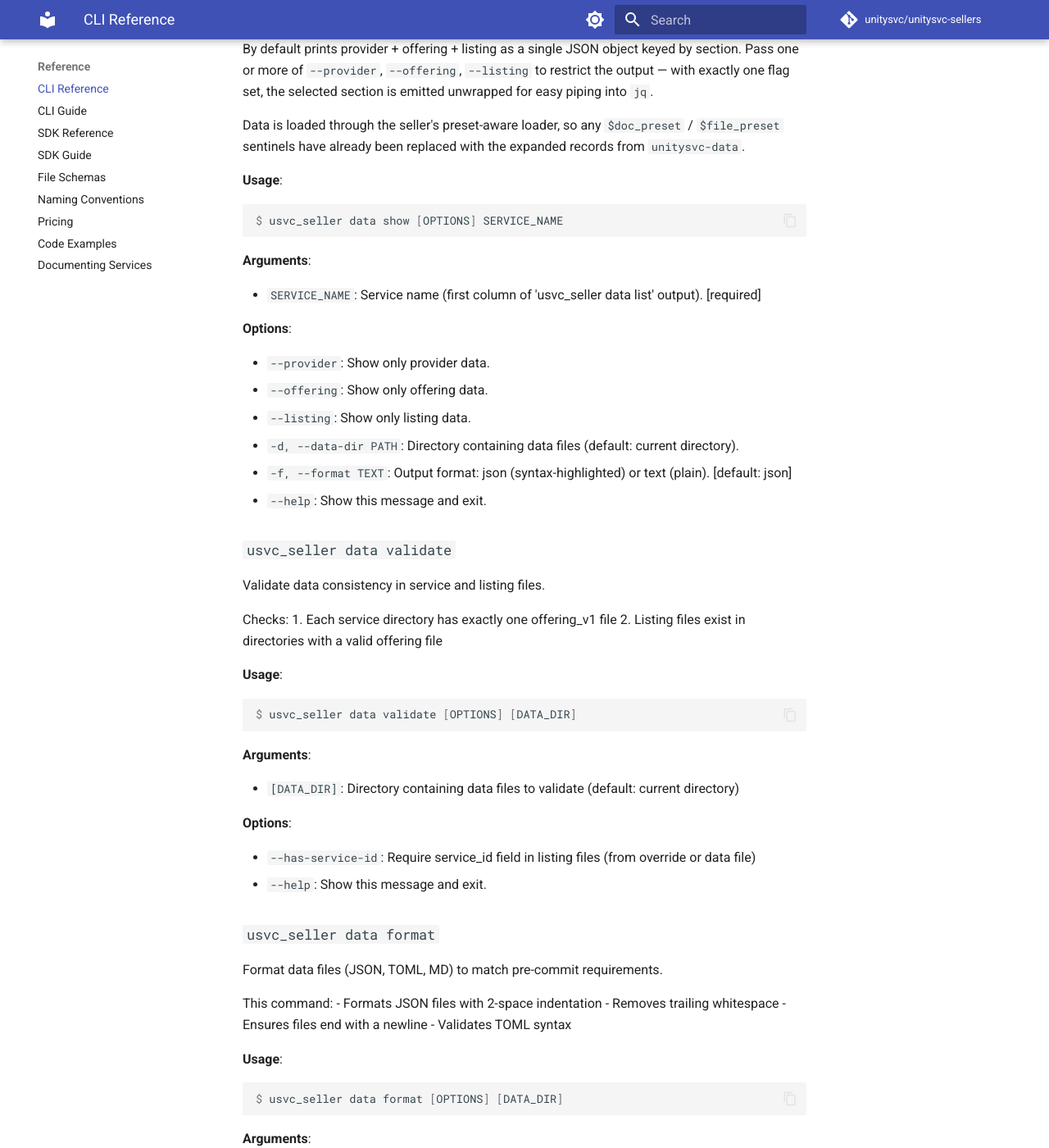
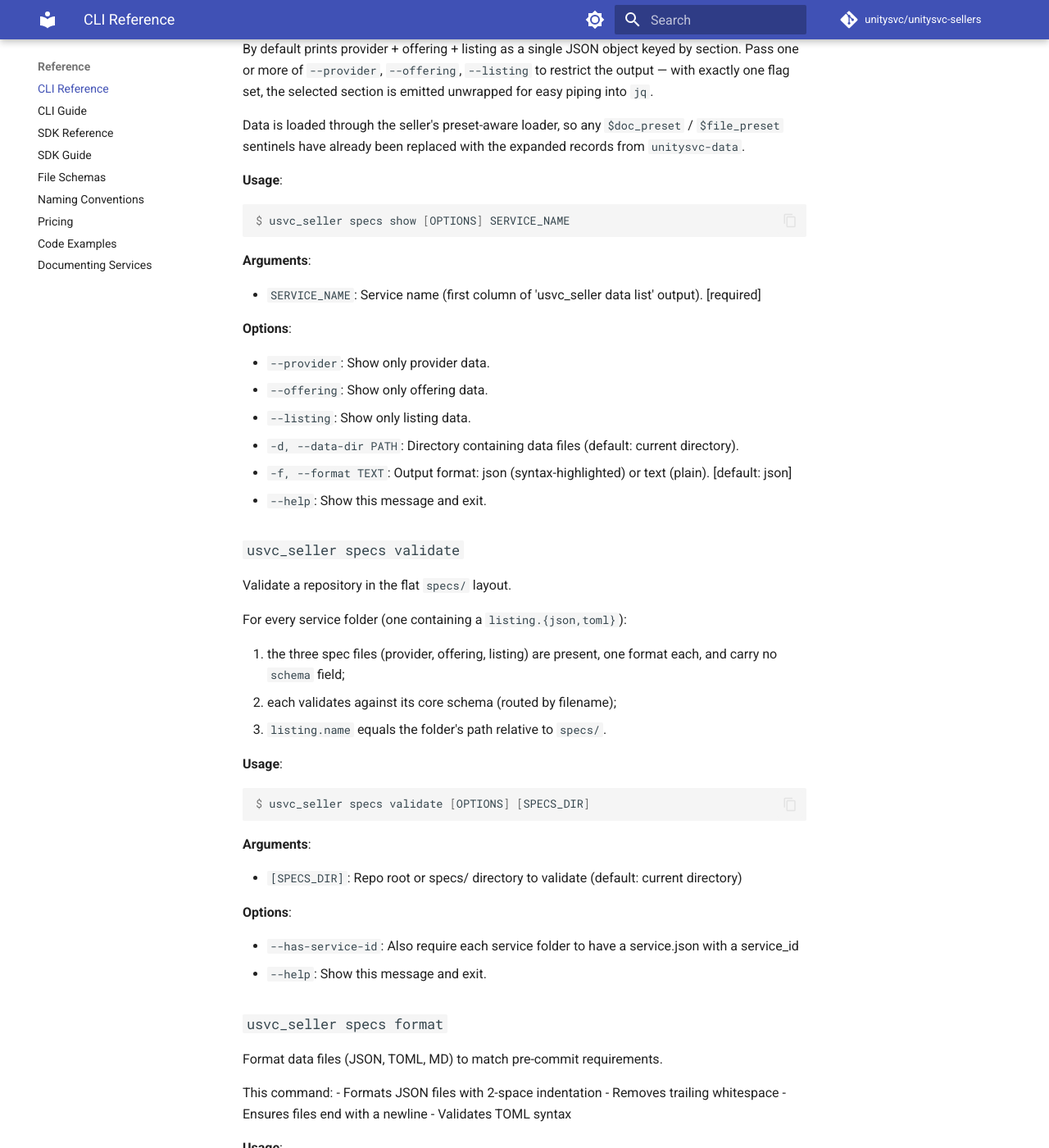
Before and after one commit to unitysvc/unitysvc-sellers, an MkDocs documentation site: the page built from docs/cli-reference.md, in a window 1280 px wide and 1400 px high, scrolled down 1741 px. Shown: the whole window at 82% size. Built offline with MkDocs 1.6.1 and Material for MkDocs 9.7.7, drawn with Linux system fonts in a browser that asks for light colours; comment, search, counter and statistics services are not loaded; some of the changed text lies outside the part shown.

Commit message:
Pin unitysvc-core>=0.2.0; regenerate CLI reference for the specs rename
unitysvc-core 0.2.0 is published (flat specs/ cutover: schema field gone,
override machinery retired). Bump the pin off the old 0.1.18, relock, and
regenerate docs/cli-reference.md (data group -> specs) so docs-check passes.

Co-Authored-By: Claude Opus 4.8 <noreply@anthropic.com>

````diff
--- a/docs/cli-reference.md
+++ b/docs/cli-reference.md
@@ -7,7 +7,7 @@
 
 UnitySVC seller CLI — local catalog tools and remote API operations.
 
-Local commands live under `usvc_seller data ...`. Remote commands (against the seller backend, via the unitysvc-sellers HTTP SDK) live under `usvc_seller services|promotions|groups`.
+Local commands live under `usvc_seller specs ...`. Remote commands (against the seller backend, via the unitysvc-sellers HTTP SDK) live under `usvc_seller services|promotions|groups`.
 
 **Usage**:
 
@@ -24,7 +24,7 @@ $ usvc_seller [OPTIONS] COMMAND [ARGS]...
 
 **Commands**:
 
-* `data`: Local data file operations (validate,...
+* `specs`: Local operations on the flat specs/ layout...
 * `services`: Remote service operations (list, show,...
 * `promotions`: Remote promotion operations (list, show,...
 * `groups`: Remote service group operations (list,...
@@ -32,14 +32,14 @@ $ usvc_seller [OPTIONS] COMMAND [ARGS]...
 * `templates`: Browse the platform service-template...
 * `params`: Create services from templates +...
 
-## `usvc_seller data`
+## `usvc_seller specs`
 
-Local data file operations (validate, format, populate, upload, test, etc.)
+Local operations on the flat specs/ layout (validate, format, populate, upload, test, etc.)
 
 **Usage**:
 
 ```console
-$ usvc_seller data [OPTIONS] COMMAND [ARGS]...
+$ usvc_seller specs [OPTIONS] COMMAND [ARGS]...
 ```
 
 **Options**:
@@ -49,7 +49,7 @@ $ usvc_seller data [OPTIONS] COMMAND [ARGS]...
 **Commands**:
 
 * `show`: Show expanded data for a service.
-* `validate`: Validate data consistency in service and...
+* `validate`: Validate a repository in the flat...
 * `format`: Format data files (JSON, TOML, MD) to...
 * `populate`: Populate services by executing...
 * `upload`: Upload a seller catalog (services +...
@@ -58,7 +58,7 @@ $ usvc_seller data [OPTIONS] COMMAND [ARGS]...
 * `show-test`: Show test results for a service&#x27;s code...
 * `list`: List local data files
 
-### `usvc_seller data show`
+### `usvc_seller specs show`
 
 Show expanded data for a service.
 
@@ -75,7 +75,7 @@ replaced with the expanded records from ``unitysvc-data``.
 **Usage**:
 
 ```console
-$ usvc_seller data show [OPTIONS] SERVICE_NAME
+$ usvc_seller specs show [OPTIONS] SERVICE_NAME
 ```
 
 **Arguments**:
@@ -91,30 +91,33 @@ $ usvc_seller data show [OPTIONS] SERVICE_NAME
 * `-f, --format TEXT`: Output format: json (syntax-highlighted) or text (plain).  [default: json]
 * `--help`: Show this message and exit.
 
-### `usvc_seller data validate`
+### `usvc_seller specs validate`
 
-Validate data consistency in service and listing files.
+Validate a repository in the flat ``specs/`` layout.
 
-Checks:
-1. Each service directory has exactly one offering_v1 file
-2. Listing files exist in directories with a valid offering file
+For every service folder (one containing a ``listing.{json,toml}``):
+
+1. the three spec files (provider, offering, listing) are present, one
+   format each, and carry no ``schema`` field;
+2. each validates against its core schema (routed by filename);
+3. ``listing.name`` equals the folder&#x27;s path relative to ``specs/``.
 
 **Usage**:
 
 ```console
-$ usvc_seller data validate [OPTIONS] [DATA_DIR]
+$ usvc_seller specs validate [OPTIONS] [SPECS_DIR]
 ```
 
 **Arguments**:
 
-* `[DATA_DIR]`: Directory containing data files to validate (default: current directory)
+* `[SPECS_DIR]`: Repo root or specs/ directory to validate (default: current directory)
 
 **Options**:
 
-* `--has-service-id`: Require service_id field in listing files (from override or data file)
+* `--has-service-id`: Also require each service folder to have a service.json with a service_id
 * `--help`: Show this message and exit.
 
-### `usvc_seller data format`
+### `usvc_seller specs format`
 
 Format data files (JSON, TOML, MD) to match pre-commit requirements.
 
@@ -127,7 +130,7 @@ This command:
 **Usage**:
 
 ```console
-$ usvc_seller data format [OPTIONS] [DATA_DIR]
+$ usvc_seller specs format [OPTIONS] [DATA_DIR]
 ```
 
 **Arguments**:
@@ -139,7 +142,7 @@ $ usvc_seller data format [OPTIONS] [DATA_DIR]
 * `--check`: Check if files are formatted without modifying them
 * `--help`: Show this message and exit.
 
-### `usvc_seller data populate`
+### `usvc_seller specs populate`
 
 Populate services by executing provider-specific update scripts.
 
@@ -152,7 +155,7 @@ ensure they conform to the format specification (equivalent to running &#x27;usv
 **Usage**:
 
 ```console
-$ usvc_seller data populate [OPTIONS] [DATA_DIR]
+$ usvc_seller specs populate [OPTIONS] [DATA_DIR]
 ```
 
 **Arguments**:
@@ -165,14 +168,14 @@ $ usvc_seller data populate [OPTIONS] [DATA_DIR]
 * `--dry-run`: Show what would be executed without actually running commands
 * `--help`: Show this message and exit.
 
-### `usvc_seller data upload`
+### `usvc_seller specs upload`
 
 Upload a seller catalog (services + promotions + service groups) to UnitySVC.
 
 **Usage**:
 
 ```console
-$ usvc_seller data upload [OPTIONS] [NAME]
+$ usvc_seller specs upload [OPTIONS] [NAME]
 ```
 
 **Arguments**:
@@ -186,7 +189,7 @@ $ usvc_seller data upload [OPTIONS] [NAME]
 * `-t, --type TEXT`: Upload only one resource: services / promotions / groups. Default: upload all three.
 * `--help`: Show this message and exit.
 
-### `usvc_seller data list-tests`
+### `usvc_seller specs list-tests`
 
 List available code examples without running them.
 
@@ -211,7 +214,7 @@ Examples:
 **Usage**:
 
 ```console
-$ usvc_seller data list-tests [OPTIONS] [NAME]
+$ usvc_seller specs list-tests [OPTIONS] [NAME]
 ```
 
 **Arguments**:
@@ -223,7 +226,7 @@ $ usvc_seller data list-tests [OPTIONS] [NAME]
 * `-f, --format TEXT`: Output format: json, table, tsv, csv  [default: table]
 * `--help`: Show this message and exit.
 
-### `usvc_seller data run-tests`
+### `usvc_seller specs run-tests`
 
 Run code examples locally with upstream API credentials.
 
@@ -262,7 +265,7 @@ Examples:
 **Usage**:
 
 ```console
-$ usvc_seller data run-tests [OPTIONS] [NAME]
+$ usvc_seller specs run-tests [OPTIONS] [NAME]
 ```
 
 **Arguments**:
@@ -277,7 +280,7 @@ $ usvc_seller data run-tests [OPTIONS] [NAME]
 * `-x, --fail-fast`: Stop testing on first failure
 * `--help`: Show this message and exit.
 
-### `usvc_seller data show-test`
+### `usvc_seller specs show-test`
 
 Show test results for a service&#x27;s code examples.
 
@@ -291,7 +294,7 @@ Examples:
 **Usage**:
 
 ```console
-$ usvc_seller data show-test [OPTIONS] SERVICE
+$ usvc_seller specs show-test [OPTIONS] SERVICE
 ```
 
 **Arguments**:
@@ -304,14 +307,14 @@ $ usvc_seller data show-test [OPTIONS] SERVICE
 * `-d, --data-dir PATH`: Directory containing provider data files (default: current directory)
 * `--help`: Show this message and exit.
 
-### `usvc_seller data list`
+### `usvc_seller specs list`
 
 List local data files
 
 **Usage**:
 
 ```console
-$ usvc_seller data list [OPTIONS] COMMAND [ARGS]...
+$ usvc_seller specs list [OPTIONS] COMMAND [ARGS]...
 ```
 
 **Options**:
@@ -327,14 +330,14 @@ $ usvc_seller data list [OPTIONS] COMMAND [ARGS]...
 * `offerings`: List all service offering files found in...
 * `listings`: List all service listing files found in...
 
-#### `usvc_seller data list services`
+#### `usvc_seller specs list services`
 
 List all services with their provider, offering, and listing files.
 
 **Usage**:
 
 ```console
-$ usvc_seller data list services [OPTIONS] [DATA_DIR]
+$ usvc_seller specs list services [OPTIONS] [DATA_DIR]
 ```
 
 **Arguments**:
@@ -345,14 +348,14 @@ $ usvc_seller data list services [OPTIONS] [DATA_DIR]
 
 * `--help`: Show this message and exit.
 
-#### `usvc_seller data list providers`
+#### `usvc_seller specs list providers`
 
 List all provider files found in the data directory.
 
 **Usage**:
 
 ```console
-$ usvc_seller data list providers [OPTIONS] [DATA_DIR]
+$ usvc_seller specs list providers [OPTIONS] [DATA_DIR]
 ```
 
 **Arguments**:
@@ -363,14 +366,14 @@ $ usvc_seller data list providers [OPTIONS] [DATA_DIR]
 
 * `--help`: Show this message and exit.
 
-#### `usvc_seller data list sellers`
+#### `usvc_seller specs list sellers`
 
 List all seller files found in the data directory.
 
 **Usage**:
 
 ```console
-$ usvc_seller data list sellers [OPTIONS] [DATA_DIR]
+$ usvc_seller specs list sellers [OPTIONS] [DATA_DIR]
 ```
 
 **Arguments**:
@@ -381,14 +384,14 @@ $ usvc_seller data list sellers [OPTIONS] [DATA_DIR]
 
 * `--help`: Show this message and exit.
 
-#### `usvc_seller data list offerings`
+#### `usvc_seller specs list offerings`
 
 List all service offering files found in the data directory.
 
 **Usage**:
 
 ```console
-$ usvc_seller data list offerings [OPTIONS] [DATA_DIR]
+$ usvc_seller specs list offerings [OPTIONS] [DATA_DIR]
 ```
 
 **Arguments**:
@@ -399,14 +402,14 @@ $ usvc_seller data list offerings [OPTIONS] [DATA_DIR]
 
 * `--help`: Show this message and exit.
 
-#### `usvc_seller data list listings`
+#### `usvc_seller specs list listings`
 
 List all service listing files found in the data directory.
 
 **Usage**:
 
 ```console
-$ usvc_seller data list listings [OPTIONS] [DATA_DIR]
+$ usvc_seller specs list listings [OPTIONS] [DATA_DIR]
 ```
 
 **Arguments**:
--- a/pyproject.toml
+++ b/pyproject.toml
@@ -17,7 +17,7 @@ classifiers = [
   "Typing :: Typed",
 ]
 dependencies = [
-  "unitysvc-core>=0.1.18",
+  "unitysvc-core>=0.2.0",
   "unitysvc-data>=0.1.18",
   "typer",
   "rich",
````
